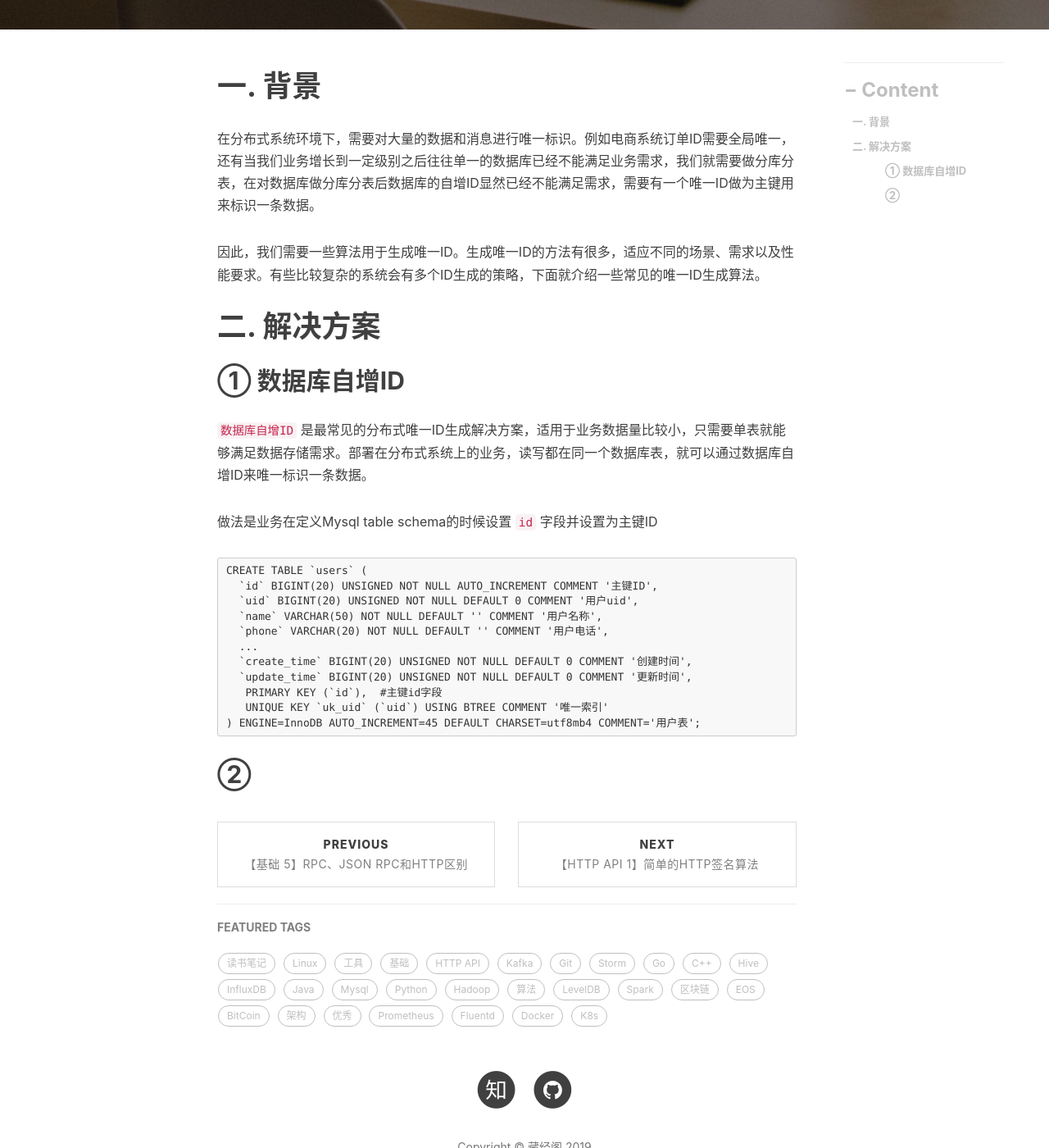
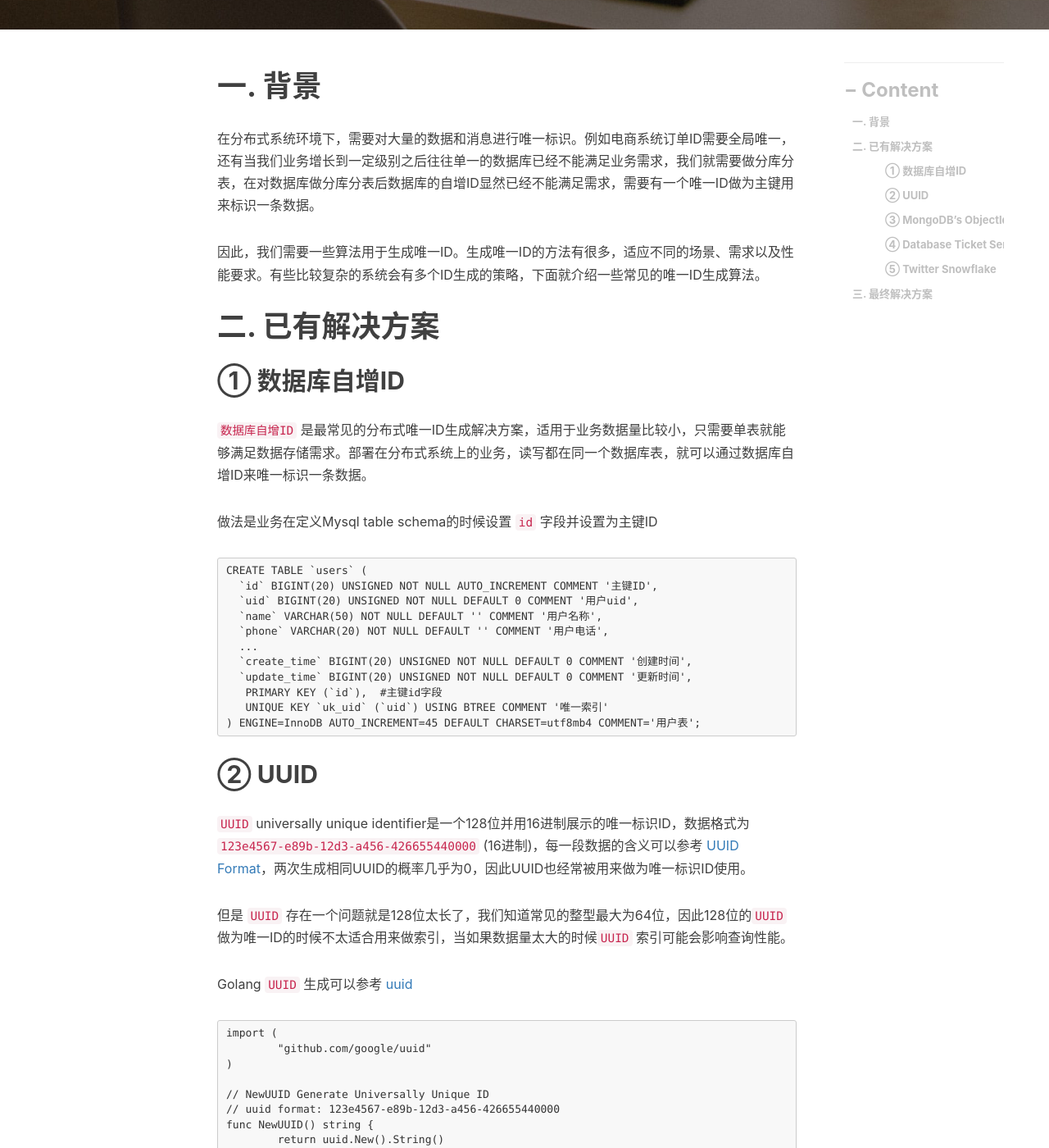
Before and after one commit to engru/chenguolin.github.io, a Jekyll site: the page built from _posts/2017-07-09-【基础-6】分布式唯一ID生成算法.md, in a window 1280 px wide and 1400 px high, scrolled down 481 px. Shown: the whole window at 82% size. Built offline with Jekyll 4.4.1, drawn with Linux system fonts in a browser that asks for light colours; nearby versions of some CDN libraries; comment, search, counter and statistics services are not loaded; some of the changed text lies outside the part shown.

Commit message:
Update 2017-07-09-【基础-6】分布式唯一ID生成算法.md

````diff
--- a/_posts/2017-07-09-【基础-6】分布式唯一ID生成算法.md
+++ b/_posts/2017-07-09-【基础-6】分布式唯一ID生成算法.md
@@ -11,7 +11,7 @@ tags:          #标签
 
 因此，我们需要一些算法用于生成唯一ID。生成唯一ID的方法有很多，适应不同的场景、需求以及性能要求。有些比较复杂的系统会有多个ID生成的策略，下面就介绍一些常见的唯一ID生成算法。
 
-# 二. 解决方案
+# 二. 已有解决方案
 ## ① 数据库自增ID
 `数据库自增ID` 是最常见的分布式唯一ID生成解决方案，适用于业务数据量比较小，只需要单表就能够满足数据存储需求。部署在分布式系统上的业务，读写都在同一个数据库表，就可以通过数据库自增ID来唯一标识一条数据。
 
@@ -31,4 +31,30 @@ CREATE TABLE `users` (
 ) ENGINE=InnoDB AUTO_INCREMENT=45 DEFAULT CHARSET=utf8mb4 COMMENT='用户表';
 ```
 
-## ②
+## ② UUID
+`UUID` universally unique identifier是一个128位并用16进制展示的唯一标识ID，数据格式为 `123e4567-e89b-12d3-a456-426655440000` (16进制)，每一段数据的含义可以参考 [UUID Format](https://en.wikipedia.org/wiki/Universally_unique_identifier)，两次生成相同UUID的概率几乎为0，因此UUID也经常被用来做为唯一标识ID使用。
+
+但是 `UUID` 存在一个问题就是128位太长了，我们知道常见的整型最大为64位，因此128位的`UUID` 做为唯一ID的时候不太适合用来做索引，当如果数据量太大的时候`UUID` 索引可能会影响查询性能。
+
+Golang `UUID` 生成可以参考 [uuid](https://github.com/google/uuid)
+
+```
+import (
+	"github.com/google/uuid"
+)
+
+// NewUUID Generate Universally Unique ID
+// uuid format: 123e4567-e89b-12d3-a456-426655440000
+func NewUUID() string {
+	return uuid.New().String()
+}
+```
+
+## ③ MongoDB’s ObjectId
+
+## ④ Database Ticket Servers
+
+## ⑤ Twitter Snowflake
+
+# 三. 最终解决方案
+TODO
````
